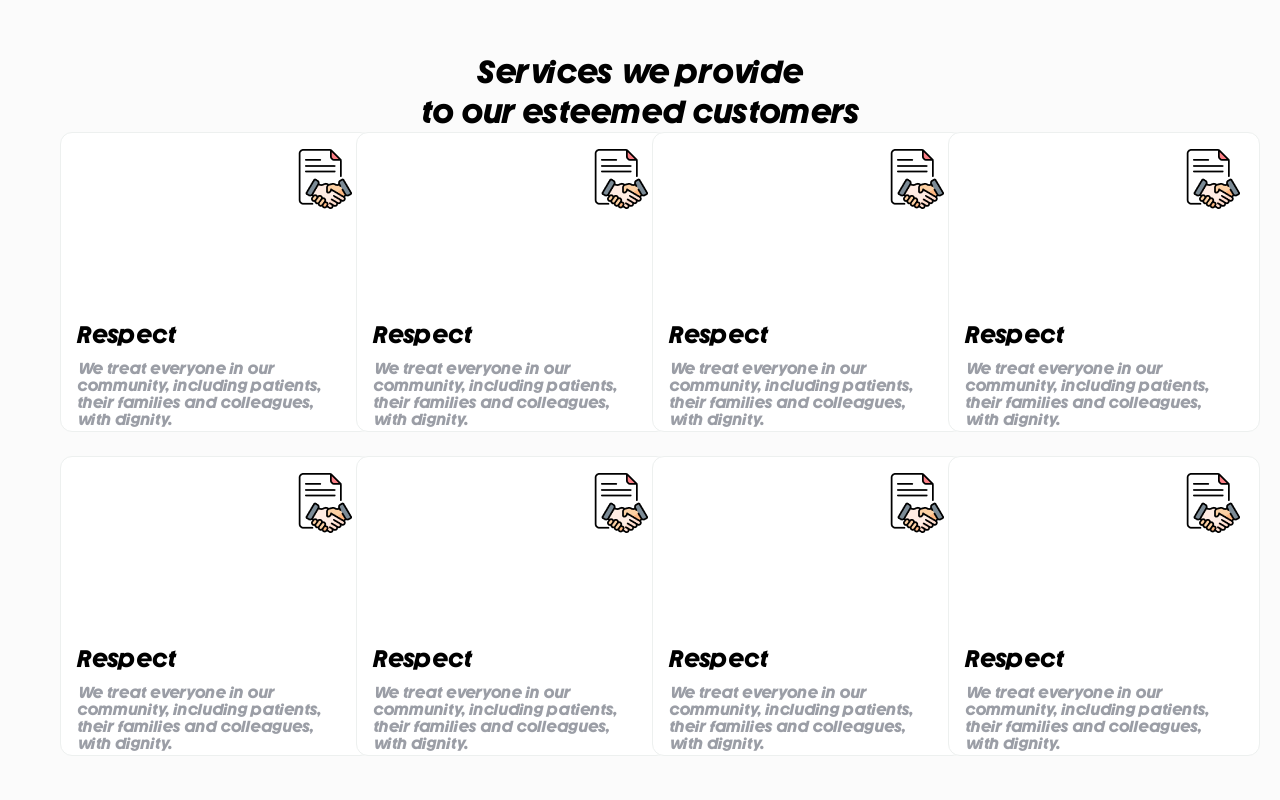
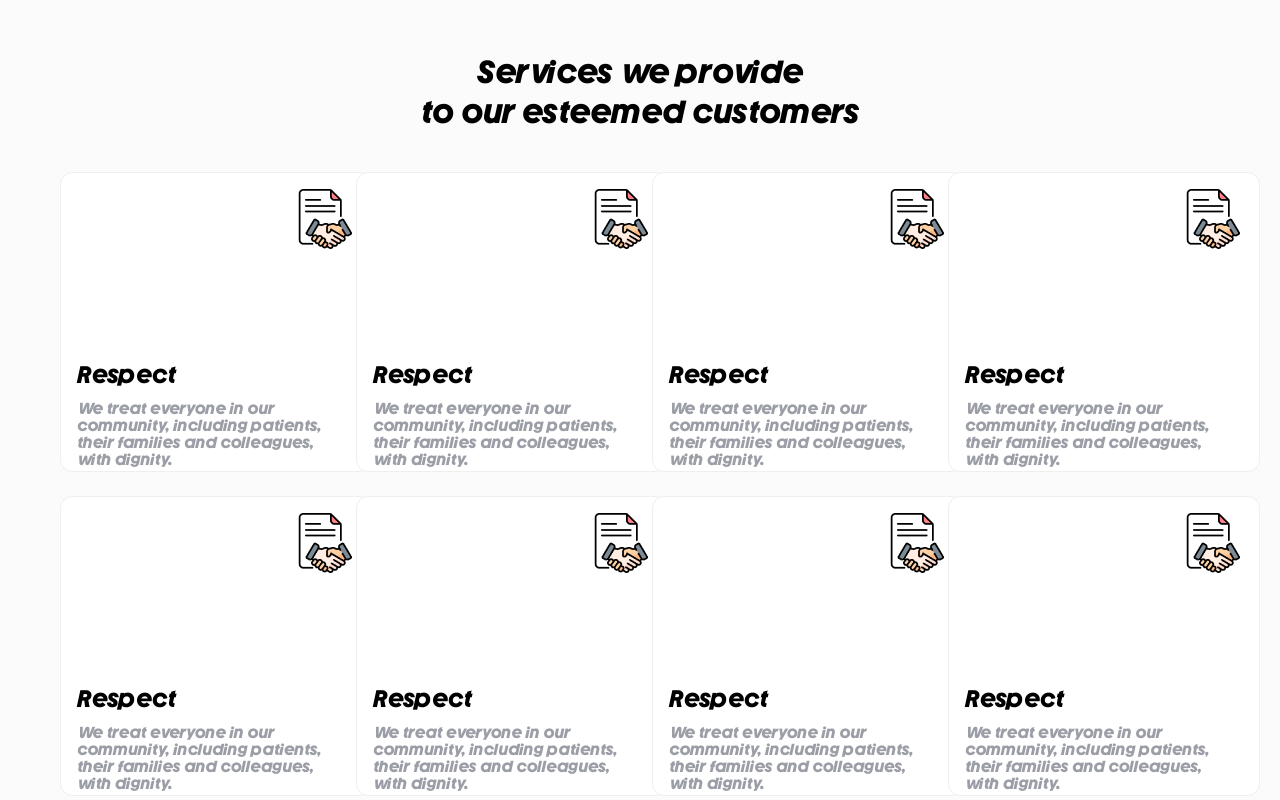
Before and after one commit to mahi25soni/indlay, a Next.js app: page /about in a window 1280 px wide. Shown: the part 2060-2860 px from the top of the page. Built offline with nearby package versions, Linux system fonts and the light colour scheme.

Commit message:
Refactor : Slight css changes

```diff
--- a/src/components/AboutPageComponents/AboutService/AboutService.tsx
+++ b/src/components/AboutPageComponents/AboutService/AboutService.tsx
@@ -21,7 +21,7 @@ const AboutService = () => {
   return (
     <div>
       <SingleHeading firstLine="Services we provide" secondLine="to our esteemed customers" />
-      <div className='grid grid-cols-1 sm:grid-cols-2 md:grid-cols-4 gap-6'>
+      <div className='grid grid-cols-1 sm:grid-cols-2 md:grid-cols-4 gap-6 mt-10'>
         {aboutDataList.map((service, index) => (
           <div key={index} className='w-[312px] h-[300px] rounded-[12px] border-[1.5px] border-basic bg-secondary relative'>
             <Image src={service.icon} alt={service.heading_name} width={60} height={60} className='absolute right-0 m-4' />
--- a/src/components/Collections/CollectionItem.jsx
+++ b/src/components/Collections/CollectionItem.jsx
@@ -4,7 +4,7 @@ import Image from "next/image";
 
 const CollectionItem = () => {
   return (
-    <div className="mt-7 flex gap-4 w-full">
+    <div className="mt-6 flex gap-4 w-full">
       {/* Card 1 */}
       <div className="flex-1 gap-2 ">
         <div className="grid w-full grid-cols-2 gap-2">
```
